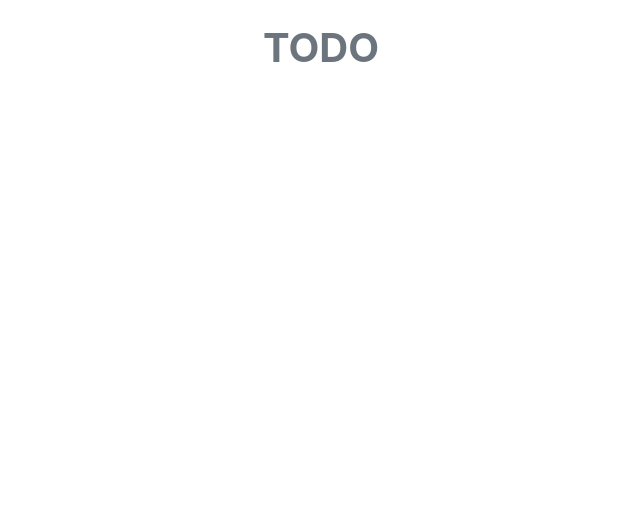
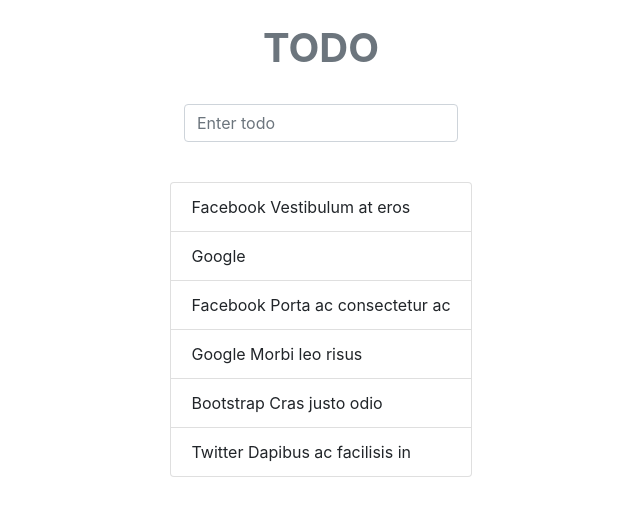
Before and after one commit to smartsuhani/todo-test-task, an Angular app: page / in a window 1280 px wide. Shown: the top 516 px of the page, without its empty margins (319-959 px from the left). Built offline with nearby package versions, Linux system fonts and the light colour scheme.

Commit message:
list all todo with dummy JSON

```diff
--- a/src/app/app.component.html
+++ b/src/app/app.component.html
@@ -3,4 +3,23 @@
   <div class="row text-center mt-4">
     <h1 class="mx-auto font-weight-bolder text-secondary">TODO</h1>
   </div>
+  <!-- input box to add todo -->
+  <div class="row mt-4">
+    <form class="mx-auto">
+      <div class="form-group">
+        <input type="text" class="form-control" id="todoInputBox" placeholder="Enter todo">
+      </div>
+    </form>
+  </div>
+
+  <!-- To do List -->
+  <div class="row mt-4" *ngIf="todoArr && todoArr.length">
+    <ul class="list-group mx-auto">
+      <ng-container *ngFor="let todo of todoArr">
+        <li class="list-group-item">
+          {{ todo.title }}
+        </li>
+      </ng-container>
+    </ul>
+  </div>
 </div>
--- a/src/app/app.component.ts
+++ b/src/app/app.component.ts
@@ -1,10 +1,25 @@
-import { Component } from '@angular/core';
+import { Component, OnInit } from '@angular/core';
+import { TodoCrudService } from './service/todo-crud.service';
+import { ITodoModel } from './model/todo.mdel';
 
 @Component({
   selector: 'app-root',
   templateUrl: './app.component.html',
   styleUrls: ['./app.component.css']
 })
-export class AppComponent {
-  title = 'test-to-do-app';
+export class AppComponent implements OnInit {
+  title = 'todo';
+
+  todoArr: ITodoModel[];
+
+  constructor(private service: TodoCrudService) {
+
+  }
+
+  ngOnInit(): void {
+    this.service.getAll()
+      .then((response) => {
+        this.todoArr = response;
+      });
+  }
 }
--- /dev/null
+++ b/src/app/model/todo.mdel.ts
@@ -0,0 +1,6 @@
+export interface ITodoModel {
+  id: string;
+  title: string;
+  status: string;
+  isDeleted: boolean;
+}
--- /dev/null
+++ b/src/app/service/todo-crud.service.ts
@@ -0,0 +1,23 @@
+import { Injectable } from '@angular/core';
+import { HttpClient } from '@angular/common/http';
+
+@Injectable({
+  providedIn: 'root'
+})
+export class TodoCrudService {
+
+  constructor(private httpClient: HttpClient) { }
+
+  getAll(): Promise<any> {
+    return new Promise((resolve, reject) => {
+      const apiUrl = `assets/data/list-todo.json`;
+      this.httpClient.get(apiUrl).toPromise()
+        .then((response) => { resolve(response); })
+        .catch((error) => {
+          console.error('Error occurred : ', error);
+          alert('Some Error Occurred');
+          reject();
+        });
+    });
+  }
+}
--- /dev/null
+++ b/src/assets/data/list-todo.json
@@ -0,0 +1,38 @@
+[
+  {
+    "id": "123abc",
+    "title": "Facebook Vestibulum at eros",
+    "status": "active",
+    "isDeleted": false
+  },
+  {
+    "id": "1234abcd",
+    "title": "Google",
+    "status": "completed",
+    "isDeleted": true
+  },
+  {
+    "id": "123abc",
+    "title": "Facebook Porta ac consectetur ac",
+    "status": "active",
+    "isDeleted": false
+  },
+  {
+    "id": "1234abcd",
+    "title": "Google Morbi leo risus",
+    "status": "completed",
+    "isDeleted": true
+  },
+  {
+    "id": "123abc",
+    "title": "Bootstrap Cras justo odio",
+    "status": "active",
+    "isDeleted": false
+  },
+  {
+    "id": "1234abcd",
+    "title": "Twitter Dapibus ac facilisis in",
+    "status": "completed",
+    "isDeleted": true
+  }
+]
```
Also changed, not shown: src/app/app.module.ts (+7 -2 lines).
